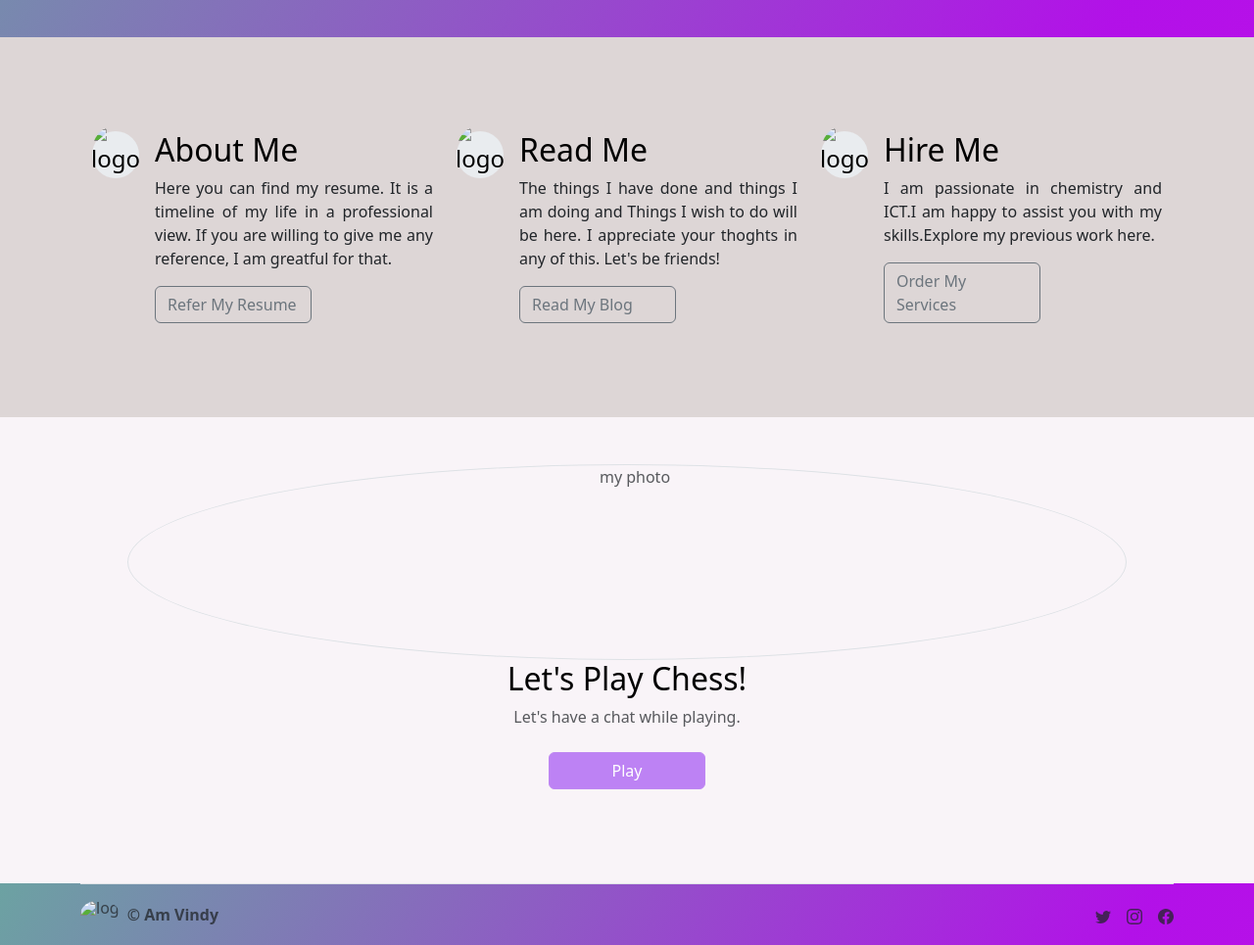
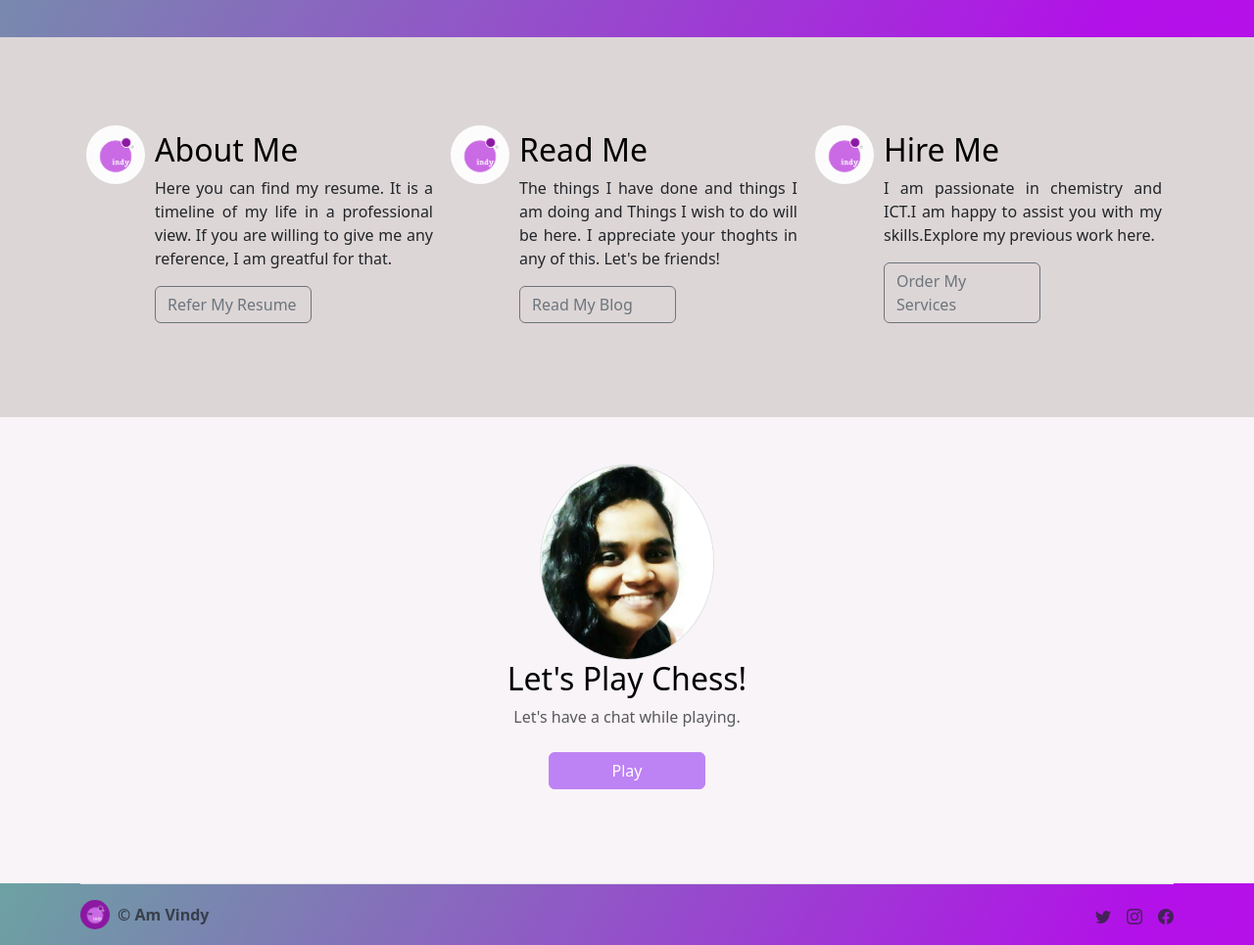
Before and after one commit to TrVindy/AmVindy, a plain HTML site: page index.html in a window 1280 px wide. Shown: the part 400-1365 px from the top of the page at 98% size. Drawn offline with nearby package versions, Linux system fonts and the light colour scheme; a web font is replaced by a local one.

Commit message:
Update index.html

```diff
--- a/index.html
+++ b/index.html
@@ -17,7 +17,7 @@
     <section id="navbar">
         <nav class="navbar navbar-expand-lg bg-body-tertiary">
             <div class="container-fluid">
-              <a class="navbar-brand" href="#"> <img class="bd-placeholder-img rounded-circle" src="./Images/I am Vindy.gif" alt="logo" height="30" > <span> Am Vindy</span> </a>
+              <a class="navbar-brand" href="#"> <img class="bd-placeholder-img rounded-circle" src="./I am Vindy.gif" alt="logo" height="30" > <span> Am Vindy</span> </a>
               <button class="navbar-toggler" type="button" data-bs-toggle="collapse" data-bs-target="#navbarSupportedContent" aria-controls="navbarSupportedContent" aria-expanded="false" aria-label="Toggle navigation">
                 <span class="navbar-toggler-icon"></span>
               </button>
@@ -50,7 +50,7 @@
     <!--Me and my belief-->
     <section id="Heroes" class="gradient-background" >
         <div class="px-5 py-5 text-center ">
-            <img class="d-block mx-auto mb-4 bd-placeholder-img rounded-circle" src="./Images/Icon.gif" alt="" width="150" height="150">
+            <img class="d-block mx-auto mb-4 bd-placeholder-img rounded-circle" src="./Icon.gif" alt="" width="150" height="150">
             <h1 class="display-5 fw-bold text-body-emphasis">Hi,</h1>
             <div class="col-lg-6 mx-auto">
               <p class="lead mb-4"> I am Udani Vindhya but you can call me Vindy.</p>
@@ -67,7 +67,7 @@
         <div class="row g-4 py-5 row-cols-1 row-cols-lg-3">
           <div class="col d-flex align-items-start">
             <div class="icon-square text-body-emphasis bg-body-secondary d-inline-flex align-items-center justify-content-center fs-4 flex-shrink-0 me-3">
-                <img  class="d-block mx-auto bd-placeholder-img rounded-circle" src="./Images/ICON.gif" alt="logo" height="60" >
+                <img  class="d-block mx-auto bd-placeholder-img rounded-circle" src="./ICON.gif" alt="logo" height="60" >
             </div>
             <div>
               <h3 class="fs-2 text-body-emphasis">About Me</h3>
@@ -81,7 +81,7 @@
           </div>
           <div class="col d-flex align-items-start">
             <div class="icon-square text-body-emphasis bg-body-secondary d-inline-flex align-items-center justify-content-center fs-4 flex-shrink-0 me-3">
-                <img  class="d-block mx-auto bd-placeholder-img rounded-circle" src="./Images/ICON.gif" alt="logo" height="60" >
+                <img  class="d-block mx-auto bd-placeholder-img rounded-circle" src="./ICON.gif" alt="logo" height="60" >
             </div>
             <div>
               <h3 class="fs-2 text-body-emphasis">Read Me</h3>
@@ -95,7 +95,7 @@
           </div>
           <div class="col d-flex align-items-start">
             <div class="icon-square text-body-emphasis bg-body-secondary d-inline-flex align-items-center justify-content-center fs-4 flex-shrink-0 me-3">
-                <img  class="d-block mx-auto bd-placeholder-img rounded-circle" src="./Images/ICON.gif" alt="logo" height="60" >
+                <img  class="d-block mx-auto bd-placeholder-img rounded-circle" src="./ICON.gif" alt="logo" height="60" >
             </div>
             <div>
               <h3 class="fs-2 text-body-emphasis">Hire Me</h3>
@@ -113,7 +113,7 @@
     <section id="Contact Me" class="chess">
         <div class="container ">
             <div class="position-relative p-5 text-center text-muted  ">
-                <img class="d-block mx-auto bd-placeholder-img rounded-circle border" src="./Images/Me.jpg" alt="my photo" height="200">
+                <img class="d-block mx-auto bd-placeholder-img rounded-circle border" src="./Me.jpg" alt="my photo" height="200">
               <h2 class="text-body-emphasis">Let's Play Chess!</h2>
               <p class="col-lg-6 mx-auto mb-4">Let's have a chat while playing.</p>
                 <a href="https://lichess.org/4YOKFfBT">
@@ -128,7 +128,7 @@
             <footer class="d-flex flex-wrap justify-content-between align-items-center py-3 border-top">
               <div class="col-md-4 d-flex align-items-center">
                 <a href="/" class="mb-3 me-2 mb-md-0 text-body-secondary text-decoration-none lh-1">
-                  <img class="d-block mx-auto bd-placeholder-img rounded-circle" src="./Images/I am Vindy.gif" alt="log" height="30">
+                  <img class="d-block mx-auto bd-placeholder-img rounded-circle" src="./I am Vindy.gif" alt="log" height="30">
                 </a>
                 <span class="mb-3 mb-md-0 text-body-secondary">© Am Vindy</span>
               </div>
```
